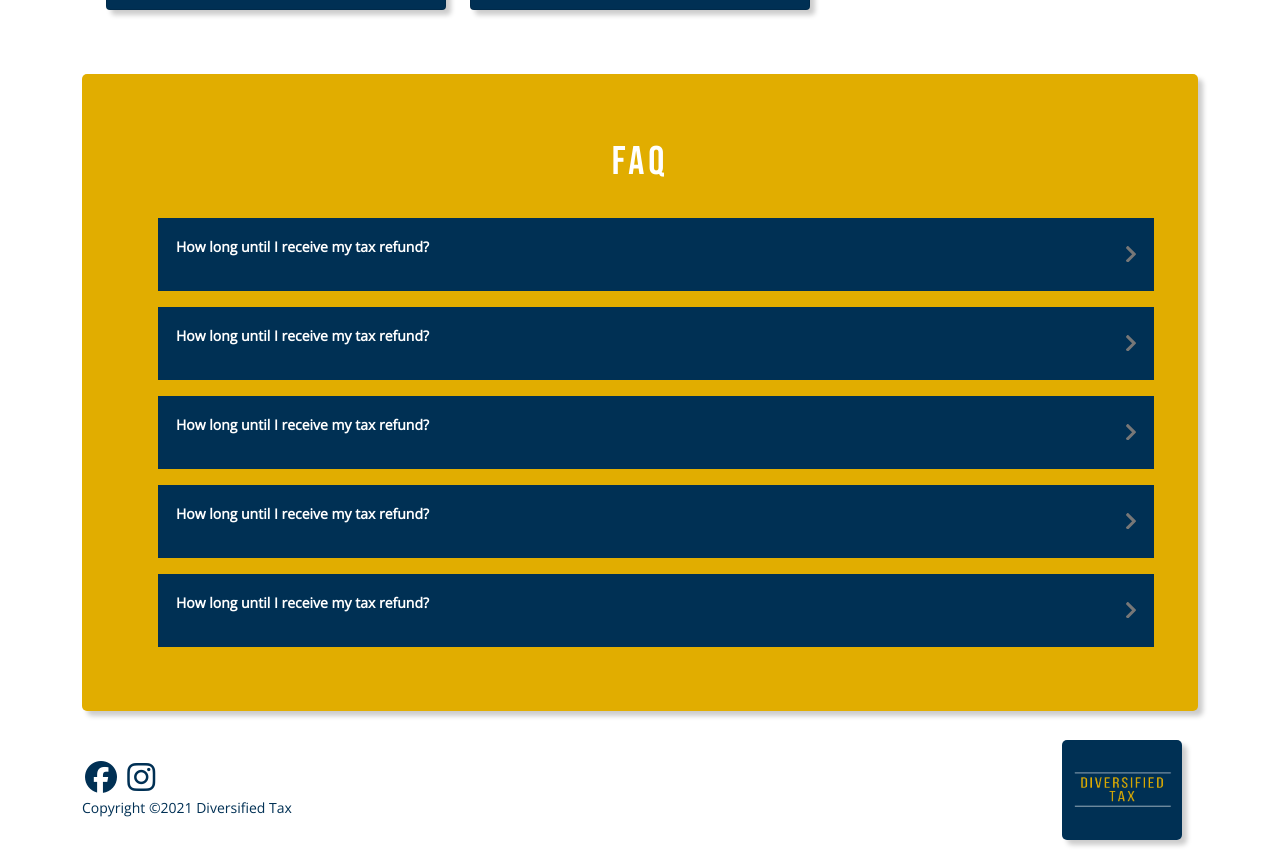
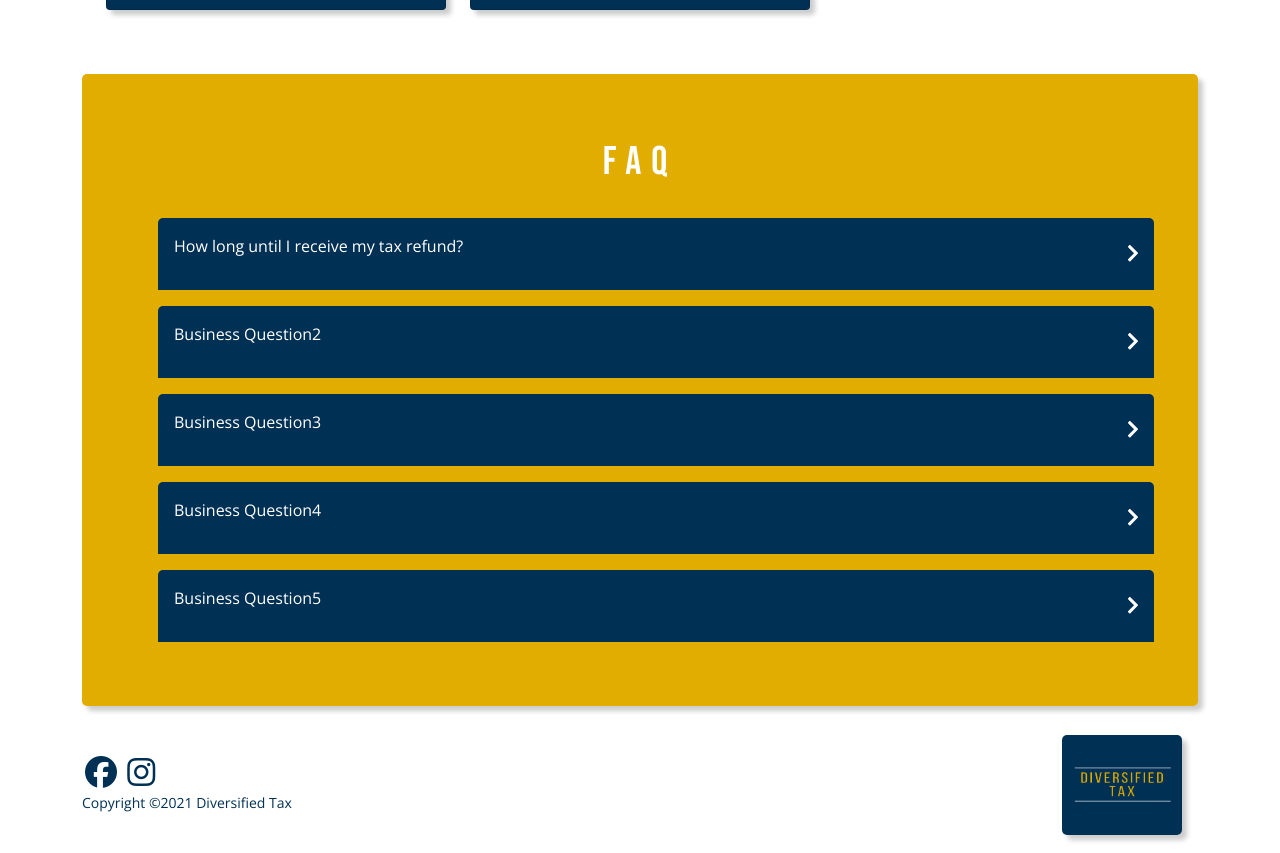
Before and after one commit to JuneXll/Diversified-Tax, a React (Create React App) app in the folder dt-app/: page /business-tax in a window 1280 px wide. Shown: the part 2100-2953 px from the top of the page. Built offline with nearby package versions, Linux system fonts and the light colour scheme.

Commit message:
completed stylings for faq and added to business page with correct props

```diff
--- a/dt-app/src/components/pages/Business-taxes.js
+++ b/dt-app/src/components/pages/Business-taxes.js
@@ -118,7 +118,7 @@ const Business = () => {
             </Container>
 
             {/* Faq */}
-            <Faq/>
+            <Faq faq='business'/>
 
         </div>
     )
--- a/dt-app/src/components/pages/Personal-taxes.js
+++ b/dt-app/src/components/pages/Personal-taxes.js
@@ -173,7 +173,7 @@ const Personal = () => {
             </Container>
 
             {/* FAQ component*/}
-            <Faq/>
+            <Faq faq='personal'/>
 
         </div>
     )
--- a/dt-app/src/components/widgets/Accordion.css
+++ b/dt-app/src/components/widgets/Accordion.css
@@ -11,20 +11,20 @@
     background-color: #003054;
     color: white;
     cursor: pointer;
-    padding: 18px;
+    padding: 10px;
     display: flex;
     align-items: center;
     border: none;
     outline: none;
     transition: background-color 0.6s ease;
+    border-radius: '5px';
   }
 
 
   /* Style the accordion content title */
   .accordion__title {
     font-family: "Open Sans", sans-serif;
-    font-weight: 600;
-    font-size: 14px;
+    letter-spacing: '2px';
   }
 
   /* Style the accordion chevron icon */
@@ -50,7 +50,5 @@
   .accordion__text {
     font-family: "Open Sans", sans-serif;
     color: white;
-    font-weight: 400;
-    font-size: 14px;
     padding: 18px;
   }
--- a/dt-app/src/components/widgets/Accordion.js
+++ b/dt-app/src/components/widgets/Accordion.js
@@ -1,6 +1,6 @@
 import React, { useState, useRef } from 'react';
 import { Container } from 'react-bootstrap';
-import Chevron from './Arrow';
+import Arrow from './Arrow';
 
 import './Accordion.css';
 
@@ -20,14 +20,14 @@ const Accordion = props => {
 
     return (
         <Container className='m-3'>
-            <div className="accordion__section">
-                <button className={`accordion ${active}`} onClick={toggleAccordion}>
+            <div className="accordion__section" >
+                <button className={`accordion ${active} p-3`} onClick={toggleAccordion} style={{borderTopRightRadius:'5px', borderTopLeftRadius:'5px'}}>
                 <p className="accordion__title">{props.quest}</p>
-                <Chevron className={`${rotate}`} width={10} fill={"#777"} />
+                <Arrow className={`${rotate}`} width={10} fill={"white"} />
                 </button>
                 <div
                     ref={content}
-                    style={{ maxHeight: `${height}` }}
+                    style={{ maxHeight: `${height}`,borderBottomLeftRadius: '5px', borderBottomRightRadius: '5px' }}
                     className="accordion__content"
                 >
                 <div
--- a/dt-app/src/components/widgets/Arrow.js
+++ b/dt-app/src/components/widgets/Arrow.js
@@ -1,6 +1,6 @@
 import React from "react";
 
-const Chevron = (props) => {
+const Arrow = (props) => {
 
  return (
    <svg
@@ -18,4 +18,4 @@ const Chevron = (props) => {
  );
 }
 
-export default Chevron;
+export default Arrow;
--- a/dt-app/src/components/widgets/Faq.js
+++ b/dt-app/src/components/widgets/Faq.js
@@ -1,11 +1,14 @@
 import React from 'react';
 import { Container} from 'react-bootstrap';
+//Import questions
 import { personalFaq } from '../../questionData/personalFaq';
+import { businessFaq } from '../../questionData/businessFaq';
+//import accordion effect
 import Accordion from './Accordion';
 
 const headings = {
     lineHeight: '2',
-    letterSpacing: '4px',
+    letterSpacing: '10px',
     fontFamily: 'Bebas Neue, cursive',
     color: 'white'
 }
@@ -16,13 +19,7 @@ const questionDiv = {
     boxShadow: '5px 5px 5px #ccc'
 }
 
-// const questionText = {
-//     letterSpacing: '2px',
-//     fontFamily: 'Open Sans, sans-serif',
-//     backgroundColor: '#003054',
-// }
-
-const Faq = () => {
+const Faq = (props) => {
 
     const renderQuestion = (question) => {
         return(
@@ -33,50 +30,10 @@ const Faq = () => {
     return(
         <Container className='p-5' style={questionDiv}>
             <h1 className='text-center' style={headings}>FAQ</h1>
-            {personalFaq.map(renderQuestion)}
+            {props.faq === 'personal' ? personalFaq.map(renderQuestion) : businessFaq.map(renderQuestion)}
         </Container>
     )
 }
 
 
 export default Faq;
-
-// const Faq = () => {
-
-//     // States to control toggle effect on faq
-//     const [showAnswer, setShowAnswer] = useState(false);
-//     const [currentId, setCurrentId] = useState(null);
-
-//     //Will render one question and show/hide answer when span is clicked
-//     const renderQuestion = (question) => {
-//         const onClick = () => {
-//             setCurrentId(question.id);
-//             setShowAnswer(!showAnswer);
-//         }
-
-//         return (
-//             <div className='my-2 p-2' style={questionDiv} key={question.id}>
-//                 <p className='m-2' style={questionText}>
-//                     <span className='p-2' onClick={onClick}>
-//                     {showAnswer ? (<i className="fas fa-angle-up"></i>) : (<i className="fas fa-angle-down m-1"></i>)}
-//                     </span>{question.question}</p>
-//                 {currentId === question.id && showAnswer === true && (<p className='p-3' style={questionText}>{question.answer}</p>) }
-//             </div>
-//         )
-
-//     }
-
-//     //Container where all the questions will be rendered dynamically
-//     return(
-//         <Container>
-//             <Container className='my-5' style={{backgroundColor:'#e1ad00', borderRadius:'5px', boxShadow: '5px 5px 5px #ccc'}}>
-//                 <Container className='text-white'>
-//                     <h1 className='pt-2 text-center' style={headings}>FAQ</h1>
-//                     <Row className='p-4'>
-//                         {personalFaq.map(renderQuestion)}
-//                     </Row>
-//                 </Container>
-//             </Container>
-//         </Container>
-//     )
-// }
--- a/dt-app/src/questionData/businessFaq.js
+++ b/dt-app/src/questionData/businessFaq.js
@@ -1,22 +1,27 @@
 export const businessFaq = [
     {
+        id: 1,
         question: 'How long until I receive my tax refund?',
         answer: 'After your return has been filed, it may take some time before your refund is received in your bank account. For returns that have been e-filed with direct deposit information, the standard transit time is ten to twenty-one business days. The toll-free phone number to check your Federal refund status is 1-800-829-1954. Automatic service is available every day of the week, 24 hours per day. '
     },
     {
-        question: 'How long until I receive my tax refund?',
+        id: 2,
+        question: 'Business Question2',
         answer: 'React, React-Bootstrap, JavaScript, HTML'
     },
     {
-        question: 'How long until I receive my tax refund?',
+        id: 3,
+        question: 'Business Question3',
         answer: 'React, React-Bootstrap, JavaScript, HTML'
     },
     {
-        question: 'How long until I receive my tax refund?',
+        id: 4,
+        question: 'Business Question4',
         answer: 'React, React-Bootstrap, JavaScript, HTML'
     },
     {
-        question: 'How long until I receive my tax refund?',
+        id: 5,
+        question: 'Business Question5',
         answer: 'React, React-Bootstrap, JavaScript, HTML'
     }
 
```
